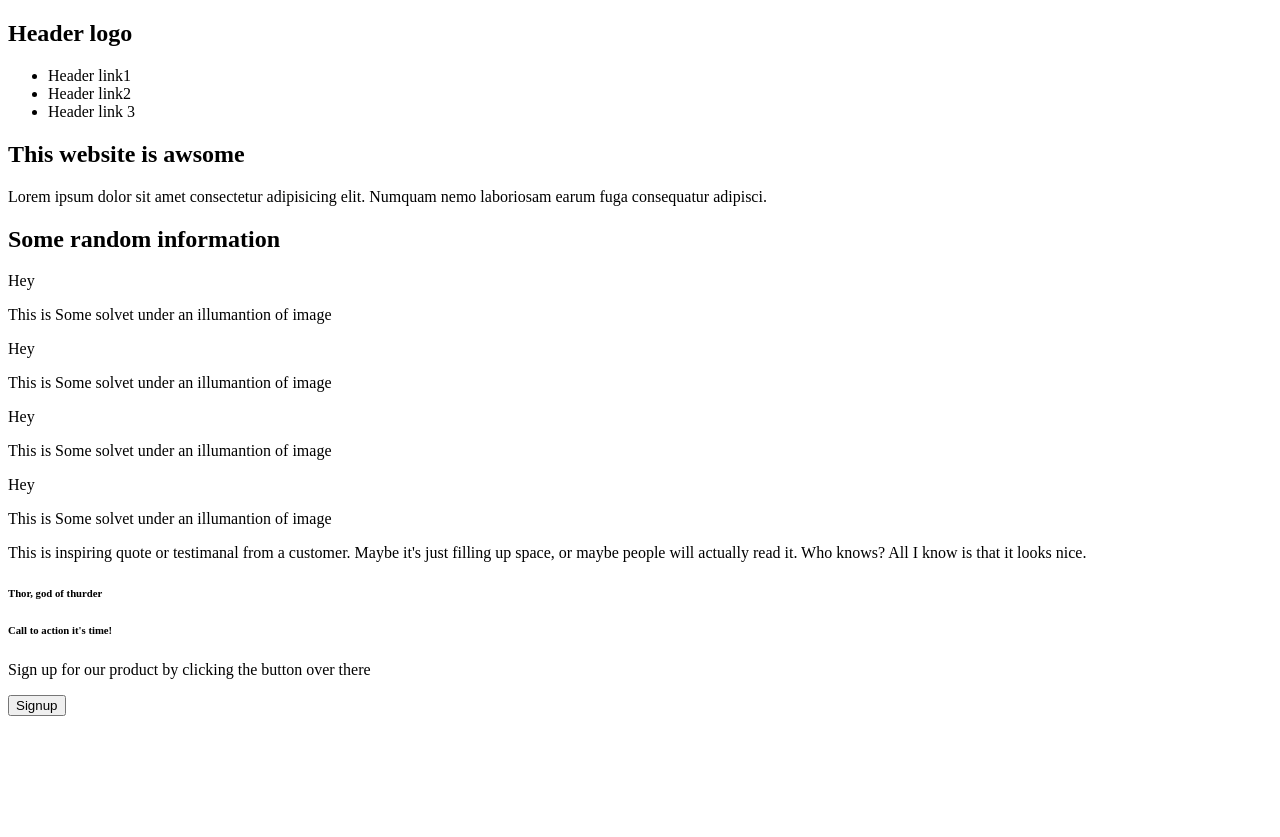
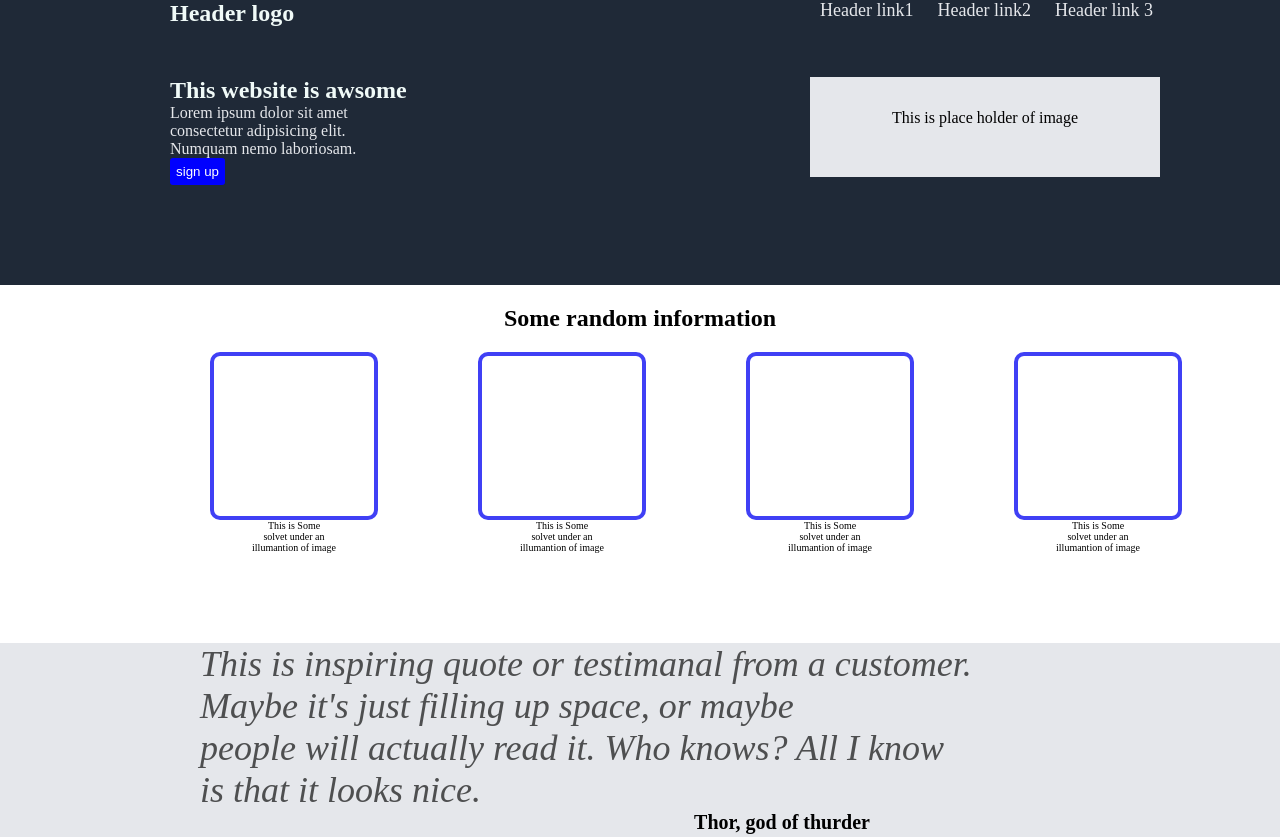
Before and after one commit to ayebaishmo/landing-odin, a plain HTML site: page index.html in a window 1280 px wide. Shown: the top 837 px of the page. Before the commit the page ends 800 px from the top, so only its background shows below. Drawn offline with Linux system fonts and the light colour scheme.

Commit message:
add css to html skeleton

```diff
--- a/index.html
+++ b/index.html
@@ -5,24 +5,30 @@
  <meta http-equiv="X-UA-Compatible" content="IE=edge">
  <meta name="viewport" content="width=device-width, initial-scale=1.0">
  <title>Document</title>
+ <link rel="stylesheet" href="style.css">
 </head>
 <body>
  <header>
   <nav>
+   <div>
     <span> <h1>Header logo</h1></span>
+   </div>
+   <div class="linkH">
     <ul>
      <li>Header link1</li>
      <li>Header link2</li>
      <li>Header link 3</li>
     </ul>
+   </div>
   </nav>
   <div class="container">
    <div class="awse">
     <h2>This website is awsome</h2>
-    <p>Lorem ipsum dolor sit amet consectetur adipisicing elit. Numquam nemo laboriosam earum fuga consequatur adipisci.</p>
+    <p>Lorem ipsum dolor sit amet consectetur adipisicing elit. Numquam nemo laboriosam.</p>
+    <button class="signP">sign up</button>
    </div>
    <div class="placeH">
-
+    <p>This is place holder of image</p>
    </div>
   </div>
  </header>
@@ -33,24 +39,24 @@
    </div>
    <div class="squares">
     <div class="square1">
-     <p>Hey</p>
-     <p>This is Some solvet under an illumantion of image</p>
+     <p class="heyP"></p>
+     <p>This is Some <br> solvet under an <br> illumantion of image</p>
     </div>
     <div class="square1">
-     <p>Hey</p>
-     <p>This is Some solvet under an illumantion of image</p>
+     <p class="heyP"></p>
+     <p>This is Some <br> solvet under an <br> illumantion of image</p>
     </div>
     <div class="square1">
-     <p>Hey</p>
-     <p>This is Some solvet under an illumantion of image</p>
+     <p class="heyP"></p>
+     <p>This is Some <br> solvet under an <br> illumantion of image</p>
     </div>
     <div class="square1">
-     <p>Hey</p>
-     <p>This is Some solvet under an illumantion of image</p>
+     <p class="heyP"></p>
+     <p>This is Some <br> solvet under an <br> illumantion of image</p>
     </div>
    </div>
    <div class="quote">
-    <p>This is inspiring quote or testimanal from a  customer. Maybe  it's just filling up space, or maybe people will actually read it. Who knows? All I know is that it looks nice.</p>
+    <p>This is inspiring quote or testimanal from a  customer. <br> Maybe it's just filling up space, or maybe <br> people will actually read it. Who knows? All I know <br> is that it looks nice.</p>
     <h6>Thor, god of thurder</h6>
    </div>
   </div>
@@ -65,6 +71,9 @@
     <button>Signup</button>
    </div>
   </div>
+  <div class="copy">
+   <p>copyright &copy; The odin Project 2021</p>
+  </div>
  </footer>
 </body>
 </html>
--- a/style.css
+++ b/style.css
@@ -0,0 +1,161 @@
+* {
+ box-sizing: border-box;
+ margin: 0;
+ padding: 0;
+}
+
+header {
+ background-color: #1F2937;
+ padding-bottom: 100px;
+}
+
+nav {
+ display: flex;
+}
+
+nav > div {
+ flex: 1;
+ margin-left: 170px;
+}
+
+span >h1 {
+ color: #F0FAF8;
+ font-size: 24px;
+ cursor: pointer;
+}
+
+.linkH > ul {
+ list-style-type: none;
+}
+
+.linkH > ul > li {
+ display: inline;
+ margin: 10px;
+ color: #E5E7EB;
+ font-size: 18px;
+ cursor: pointer;
+}
+
+/* header awesome */
+
+.container {
+ display: flex;
+}
+
+.container > div {
+ flex: 1;
+ margin-left: 170px;
+ margin-top: 50px;
+}
+
+.awse > h2{
+ color: #F0FAF8;
+}
+
+.signP {
+ background-color: blue;
+ color: white;
+ border: none;
+ border-radius: 3px;
+ padding: 6px;
+}
+
+.awse > p {
+ color: #E5E7EB;
+ padding-right: 230px;
+}
+
+.placeH > P {
+ background-color: #E5E7EB;
+ width: 350px;
+ height: 100px;
+ text-align: center;
+ padding-top: 32px;
+}
+
+.random > div > h2 {
+ padding: 20px;
+ text-align: center;
+}
+
+.heyP {
+ border: 4px solid rgb(64, 64, 245);
+ padding: 80px;
+ text-align: center;
+ border-radius: 10px;
+}
+
+.squares {
+ display: flex;
+ margin-bottom: 20px;
+ font-size: 10px;
+ margin-left: 110px;
+ text-align: center;
+ margin-bottom: 90px;
+}
+
+.square1 {
+ text-align: center;
+ margin-left: 100px;
+}
+
+/*quote*/
+.quote {
+ background-color: #E5E7EB;
+ padding-bottom: 70px;
+}
+
+.quote > p{
+ margin-left: 200px;
+ font-size: 36px;
+ font-style: italic;
+ color: #4e4f50;
+}
+
+.quote > h6 {
+ text-align: right;
+ margin-right: 410px;
+ font-size: 20px;
+}
+
+.call {
+ display: flex;
+ padding: 90px;
+ margin-top: 190px;
+ margin-left: 190px;
+ margin-right: 190px;
+ margin-left: 190px;
+ margin-bottom: 190px;
+ background-color: rgb(64, 64, 245);
+}
+
+.call >div {
+ flex: 1;
+}
+
+
+.action > h6 {
+ color: #F0FAF8;
+ font-size: 26px;
+}
+
+.action > p{
+ color: #E5E7EB;
+}
+
+.call > div > button {
+ background-color: rgb(64, 64, 245);
+ color: white;
+ border: 1px solid white;
+ padding: 5px 10px;
+ border-radius: 5px;
+ margin-left: 180px;
+}
+
+.copy {
+ text-align: center;
+ background-color: #1F2937;
+ padding: 50px;
+ color: white;
+ font-size: 26px;
+}
```
Lines whose indentation alone changed are shown as unchanged.
